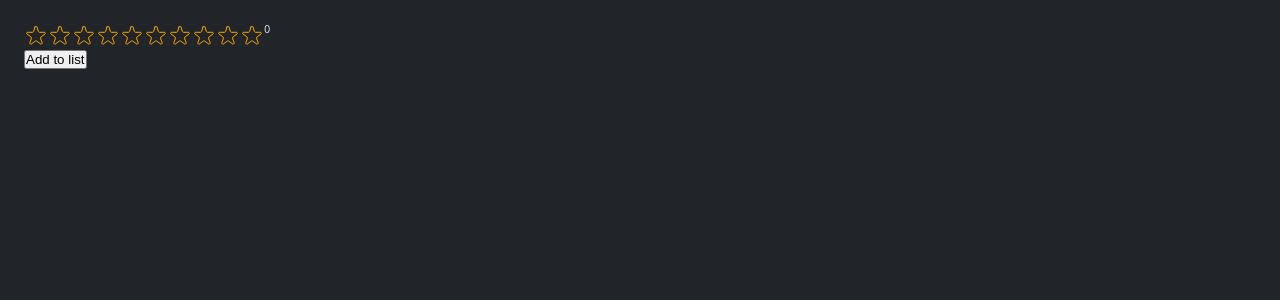
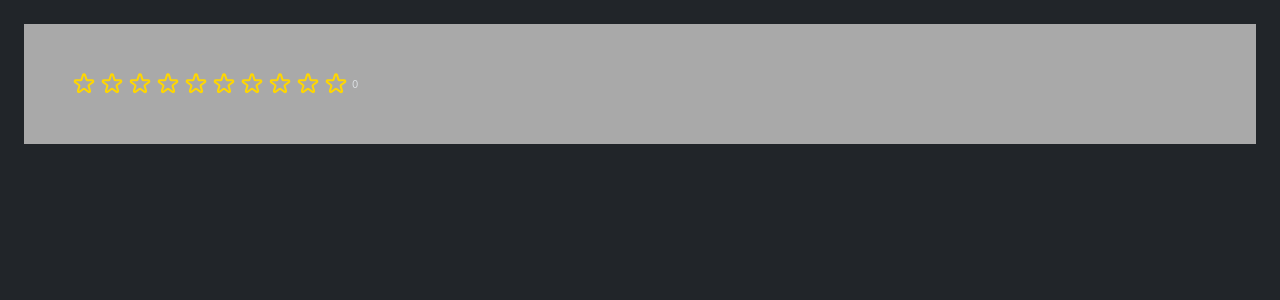
Before and after one commit to shafaqarefin/MovRankApp, a React (Create React App) app: page / in a window 1280 px wide. Shown: the top 300 px of the page. Built offline with nearby package versions, Linux system fonts and the light colour scheme.

Commit message:
Created  A reusable star components  with dynamic features and customisibility

```diff
--- a/src/components/Main/StartRating.js
+++ b/src/components/Main/StartRating.js
@@ -1,86 +1,112 @@
 import { useState } from "react";
 
-const starContainerStyle = { display: "flex" };
-const textStyle = { lineHeight: "1", margin: "0" };
+export default function StarRating({
+  maxRating = 10,
+  color = "#FFD700",
+  width = 24,
+  height = 24,
+  size = 24,
+  messages = [],
+  externalState = () => {
+    return;
+  },
+  className = "",
+}) {
+  const [rating, setRating] = useState(0);
+  const [tempRating, setTempRating] = useState(0);
 
-export default function StarRating({ maxRating = 10 }) {
-  const [starNum, setStarNum] = useState(0);
-  const [clicked, setClicked] = useState(null);
-  const ratings = Array.from({ length: maxRating }, (_, i) =>
-    i + 1 < starNum + 1 ? <FilledStar /> : <EmptyStar />
-  );
+  function onHoverIn(value) {
+    setTempRating(value);
+  }
+  function onHoverOut() {
+    setTempRating(0);
+  }
+  function onRate(value) {
+    setRating(value);
 
+    externalState(value);
+  }
+  const starStyle = {
+    display: "flex",
+    gap: "4px",
+    alignItems: "center",
+  };
+  const componentStyle = {
+    paddingTop: "48px",
+    paddingBottom: "48px",
+    paddingLeft: "48px",
+    paddingRight: "48px",
+    backgroundColor: "darkgray",
+    display: "grid",
+  };
   return (
-    <div>
-      <div
-        style={starContainerStyle}
-        onMouseLeave={
-          clicked === null
-            ? () => {
-                setStarNum(0);
-              }
-            : () => {
-                setStarNum(clicked);
-              }
-        }
-      >
-        {ratings.map((star, i) => (
-          <div
+    <div style={componentStyle} className={className}>
+      <div style={starStyle} onMouseLeave={onHoverOut}>
+        {Array.from({ length: maxRating }, (_, i) => (
+          <Star
             key={i}
-            onMouseEnter={() => {
-              setStarNum(i + 1);
-            }}
-            onClick={() => {
-              setClicked(i + 1);
-            }}
-          >
-            {star}
-          </div>
+            fill={i + 1 <= (tempRating || rating)}
+            onHoverIn={() => onHoverIn(i + 1)}
+            onHoverOut={onHoverOut}
+            onRate={() => onRate(i + 1)}
+            color={color}
+            width={width}
+            height={height}
+            size={size}
+          />
         ))}
-        <div style={textStyle}>{starNum}</div>
-      </div>
-      <div>
-        <button>Add to list</button>
+        <span>
+          {messages.length === maxRating
+            ? messages[tempRating ? tempRating - 1 : rating - 1]
+            : tempRating || rating}
+        </span>
       </div>
     </div>
   );
 }
 
-function EmptyStar() {
+function Star({ fill, onHoverIn, color, onRate, width, height, size }) {
+  const starStyle = {
+    width: `${width}px`,
+    height: `${height}px`,
+    color: color,
+    cursor: "pointer",
+  };
   return (
+    <span onMouseEnter={onHoverIn} onClick={onRate} style={starStyle}>
+      {fill ? (
+        <svg
+          xmlns="http://www.w3.org/2000/svg"
+          fill={color}
+          viewBox="0 0 24 24"
+          stroke={color}
+          width={size}
+          height={size}
+        >
+          <path
+            strokeLinecap="round"
+            strokeLinejoin="round"
+            strokeWidth={2}
+            d="M11.049 2.927c.3-.921 1.603-.921 1.902 0l1.519 4.674a1 1 0 00.95.69h4.915c.969 0 1.371 1.24.588 1.81l-3.976 2.888a1 1 0 00-.363 1.118l1.518 4.674c.3.922-.755 1.688-1.538 1.118l-3.976-2.888a1 1 0 00-1.176 0l-3.976 2.888c-.783.57-1.838-.197-1.538-1.118l1.518-4.674a1 1 0 00-.363-1.118l-3.976-2.888c-.784-.57-.38-1.81.588-1.81h4.914a1 1 0 00.951-.69l1.519-4.674z"
+          />
+        </svg>
+      ) : (
         <svg
           xmlns="http://www.w3.org/2000/svg"
           fill="none"
           viewBox="0 0 24 24"
-      stroke="orange"
-      width="24"
-      height="24"
+          stroke={color}
+          width={size}
+          height={size}
         >
           <path
             strokeLinecap="round"
             strokeLinejoin="round"
-        strokeWidth={1}
+            strokeWidth={2}
             d="M11.049 2.927c.3-.921 1.603-.921 1.902 0l1.519 4.674a1 1 0 00.95.69h4.915c.969 0 1.371 1.24.588 1.81l-3.976 2.888a1 1 0 00-.363 1.118l1.518 4.674c.3.922-.755 1.688-1.538 1.118l-3.976-2.888a1 1 0 00-1.176 0l-3.976 2.888c-.783.57-1.838-.197-1.538-1.118l1.518-4.674a1 1 0 00-.363-1.118l-3.976-2.888c-.784-.57-.38-1.81.588-1.81h4.914a1 1 0 00.951-.69l1.519-4.674z"
           />
         </svg>
+      )}
+    </span>
   );
 }
-function FilledStar() {
-  return (
-    <svg
-      xmlns="http://www.w3.org/2000/svg"
-      fill="orange"
-      viewBox="0 0 24 24"
-      stroke="orange"
-      width="24"
-      height="24"
-    >
-      <path
-        strokeLinecap="round"
-        strokeLinejoin="round"
-        strokeWidth={1}
-        d="M11.049 2.927c.3-.921 1.603-.921 1.902 0l1.519 4.674a1 1 0 00.95.69h4.915c.969 0 1.371 1.24.588 1.81l-3.976 2.888a1 1 0 00-.363 1.118l1.518 4.674c.3.922-.755 1.688-1.538 1.118l-3.976-2.888a1 1 0 00-1.176 0l-3.976 2.888c-.783.57-1.838-.197-1.538-1.118l1.518-4.674a1 1 0 00-.363-1.118l-3.976-2.888c-.784-.57-.38-1.81.588-1.81h4.914a1 1 0 00.951-.69l1.519-4.674z"
-      />
-    </svg>
-  );
-}
```
Lines whose indentation alone changed are shown as unchanged.
